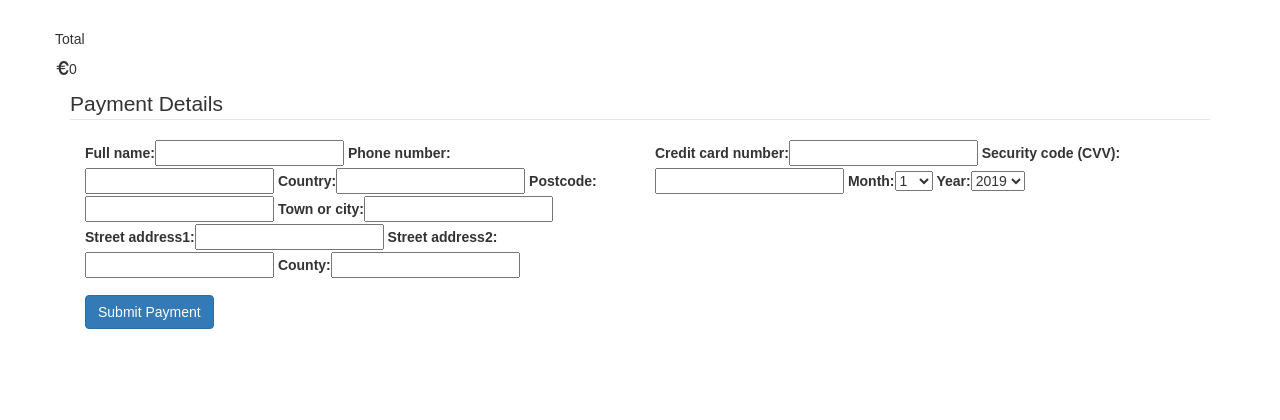
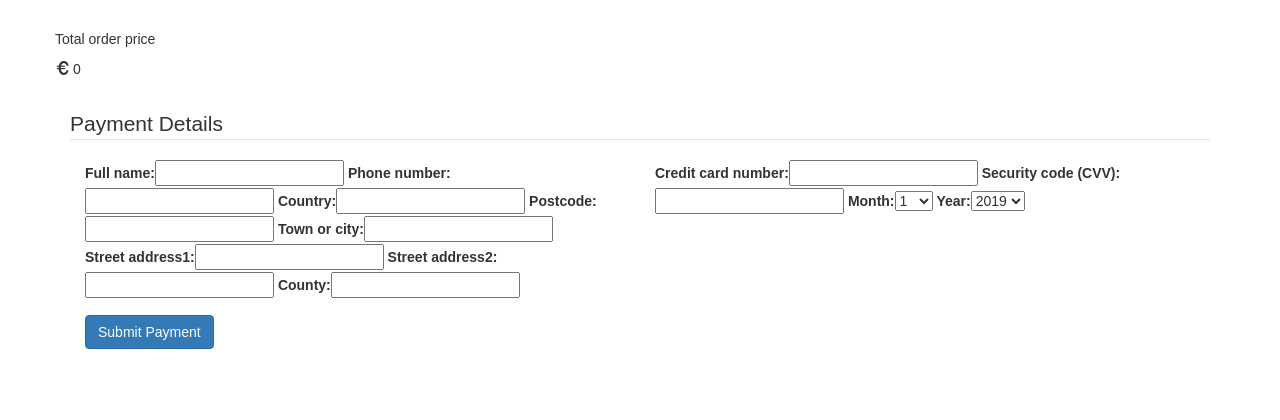
Before and after one commit to nikl881/food-delivery-app, a Django app: page /checkout/ in a window 1280 px wide. Shown: the part 401-821 px from the top of the page. Run offline with Django 3.2, Linux system fonts and the light colour scheme; the visitor is signed in with stand-in values (Sample User, id 1); some libraries are stand-ins or nearby versions.

Commit message:
improved readability products overview and checkout

```diff
--- a/checkout/templates/checkout.html
+++ b/checkout/templates/checkout.html
@@ -30,8 +30,9 @@
     {% endfor %}
 </div>
 <div class="row">
-    <p>Total</p>
-    <p><span class="glyphicon glyphicon-euro" aria-hidden="true"></span>{{ total }}</p>
+    <p>Total order price</p>
+    <p><span class="glyphicon glyphicon-euro" aria-hidden="true"></span> {{ total }}</p>
+    <br>
 </div>
 
 <form role="form" method="post" id="payment-form" action="{% url 'checkout' %}">
--- a/products/templates/products.html
+++ b/products/templates/products.html
@@ -12,7 +12,7 @@
 
                 <h3>{{ product.name }}</h3>
                 <p class="product-description">{{ product.description }}</p>
-                <p>{{ product.price }}</p>
+                <p><span class="glyphicon glyphicon-euro" aria-hidden="true"></span>{{ product.price }}</p>
 
                 <form method="post" action="{% url 'add_to_cart' product.id %}">
                     {% csrf_token %}
```
